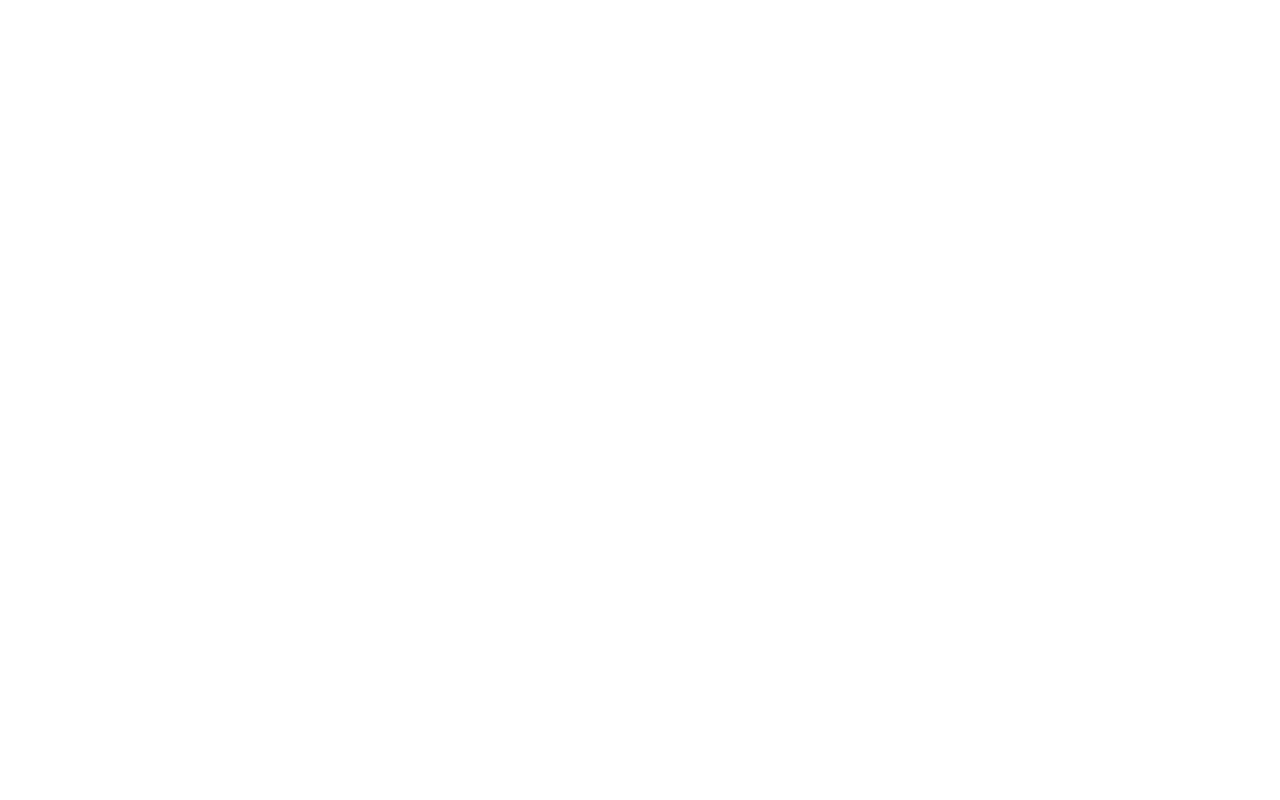
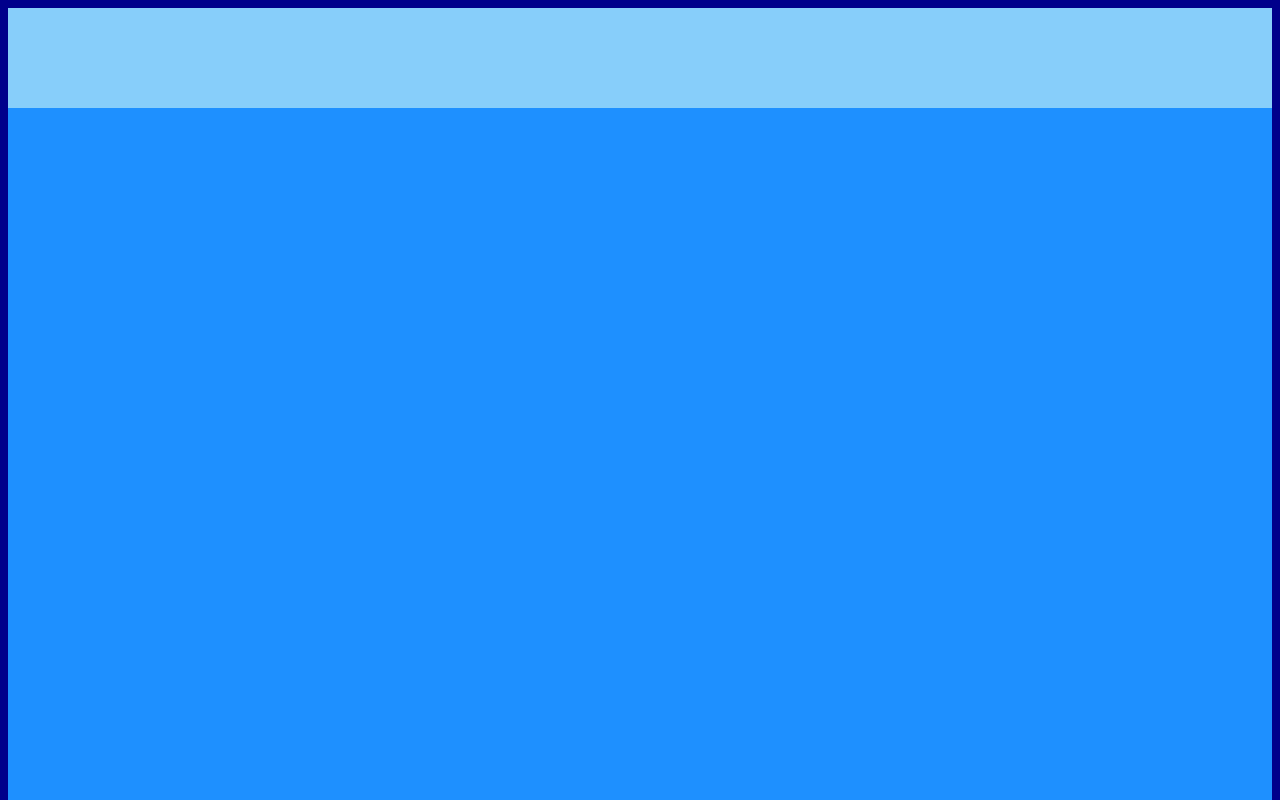
Before and after one commit to maiaraxz/site, a plain HTML site: page sintaxe.html in a window 1280 px wide. Shown: the top 800 px of the page. Drawn offline with Linux system fonts and the light colour scheme.

Commit message:
Update sintaxe.html

```diff
--- a/sintaxe.html
+++ b/sintaxe.html
@@ -2,26 +2,45 @@
 <html lang="PT-BR">
   <head>
       <style>
-            body(
-                    background-color: blue ;
+          body{
+            background-color:#00008B ;
+          }
+          .site{
+            width:inherit;
+            height:900px;
+          }
+          .header{
+            width:inherit;
+            height:100px;
+            background-color:#87CEFA;
+          }
+          .main{
+            width:inherit;
+            height:750px;
+            background-color:#1E90FF;
+          }
+          .footer{
+            width:inherit;
+            height:750px;
+            background-color:#4169E1;
           }
       </style>
   </head>
   <body>
     <div class="site">
-        </div class="header">
+        <div class="header">
 
         </div>
         <div class="main">
-        </div class="esquerda">
+            <div class="esquerda">
 
             </div>
-        <div class="centra">
+            <div class="centro">
 
             </div>
             <div class="direita">
 
-            <div>
+            </div>
         </div>
         <div class="footer">
 
```
Lines whose indentation alone changed are shown as unchanged.
